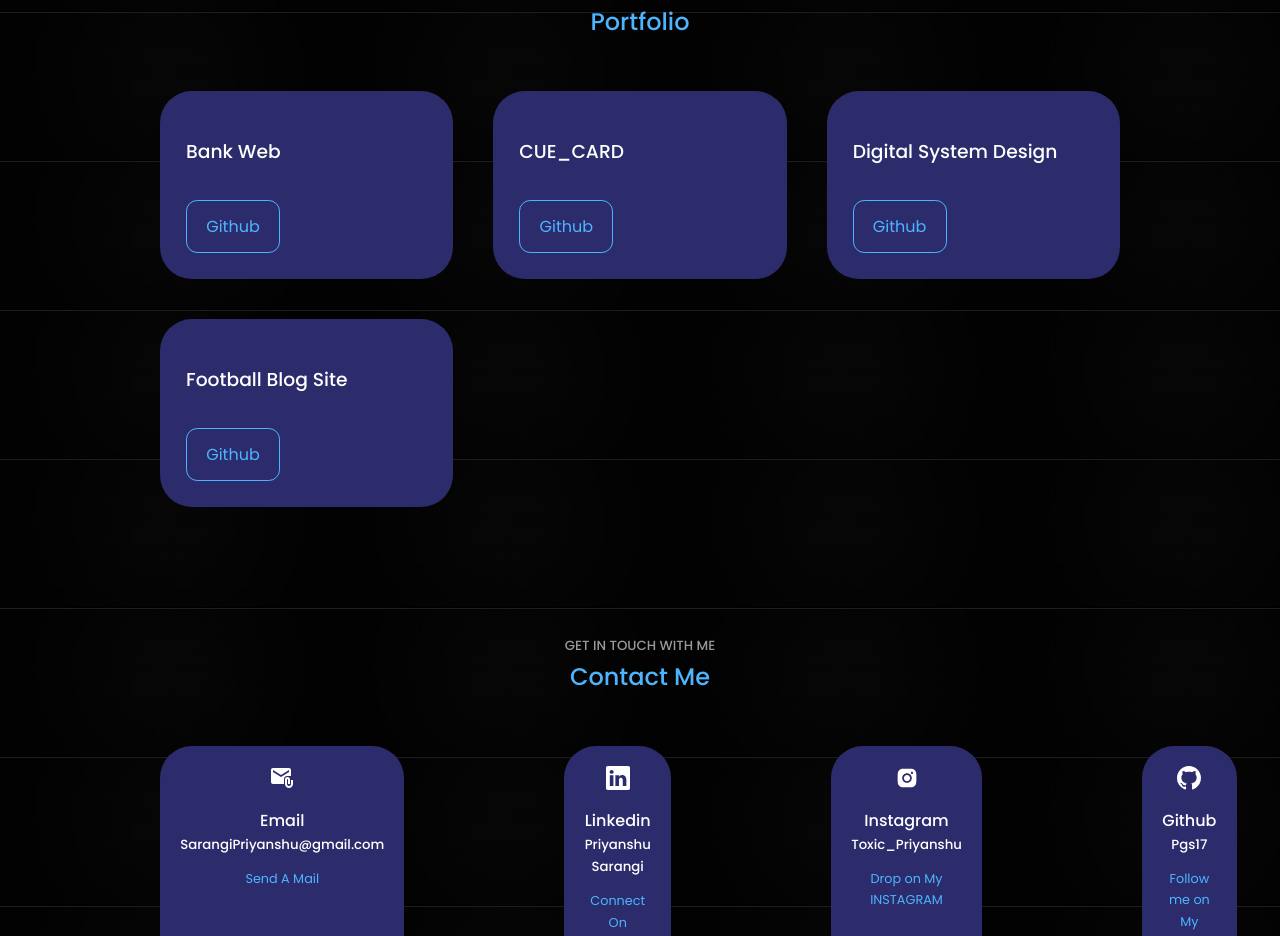
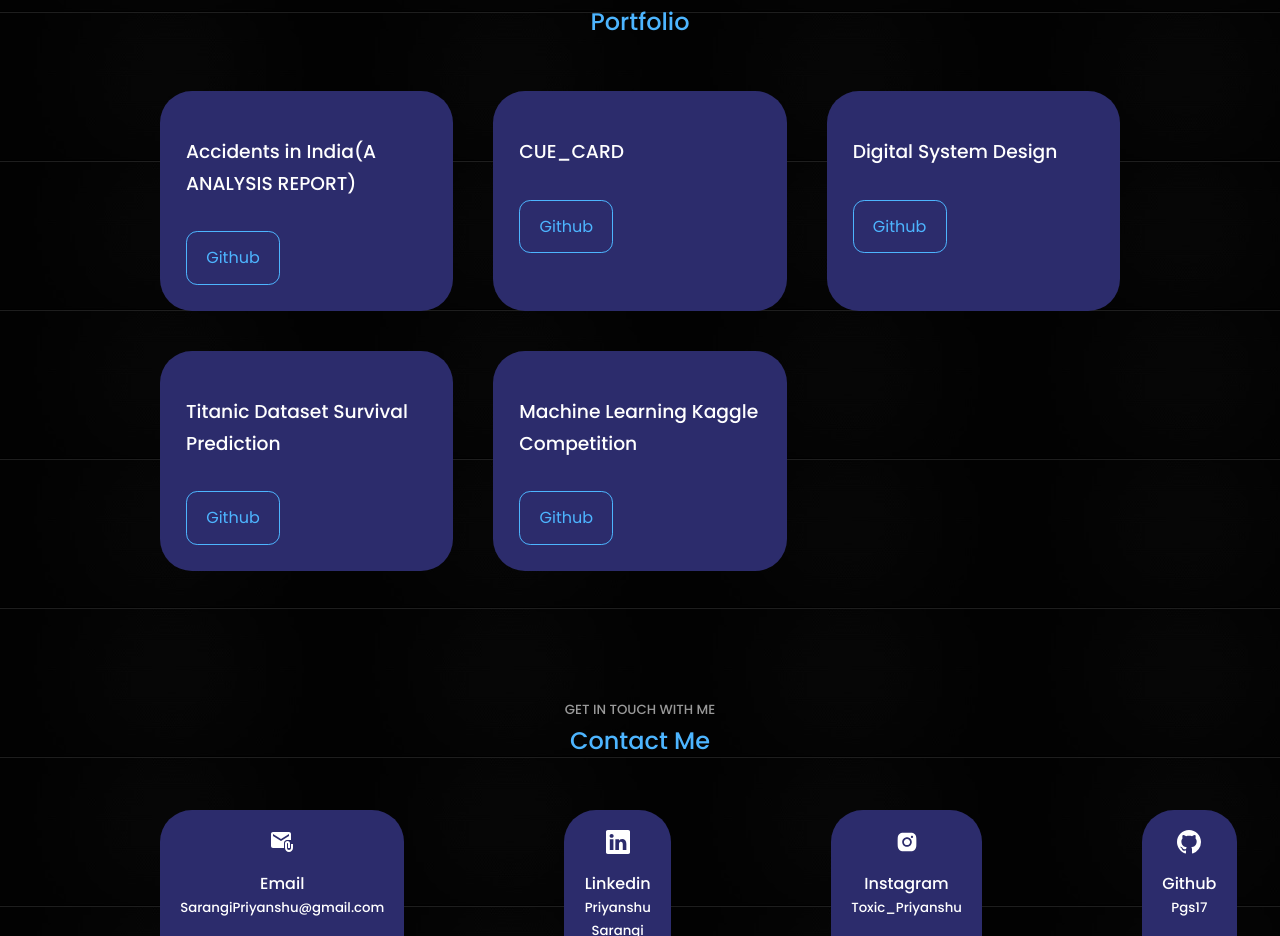
Before and after one commit to pgs17/pgs17.PORTFOLIO_WEBSITE, a React (Create React App) app: page / in a window 1280 px wide. Shown: the part 2520-3456 px from the top of the page. Built offline with nearby package versions, Linux system fonts and the light colour scheme.

Commit message:
Added a few Projects

```diff
--- a/src/components/Portfolio/Portfolio.jsx
+++ b/src/components/Portfolio/Portfolio.jsx
@@ -5,8 +5,8 @@ import './Portfolio.css'
 const data = [
   {
     id: 1,
-    title: 'Bank Web',
-    github: ' https://github.com/pgs17/Bank_Web'
+    title: 'Accidents in India(A ANALYSIS REPORT)',
+    github: 'https://github.com/pgs17/Accidents-In-India-'
   },
   {
     id: 2,
@@ -20,8 +20,13 @@ const data = [
   },
   {
     id: 4,
-    title: 'Football Blog Site',
-    github: 'https://github.com/pgs17/React-js'
+    title: 'Titanic Dataset Survival Prediction',
+    github: 'https://github.com/pgs17/TiTanic-Survival-Prediction'
+  },
+   {
+    id: 5,
+    title: 'Machine Learning Kaggle Competition',
+    github: 'https://github.com/pgs17/Kaggle-Playground-Notebooks'
   },
 ]
 
```
